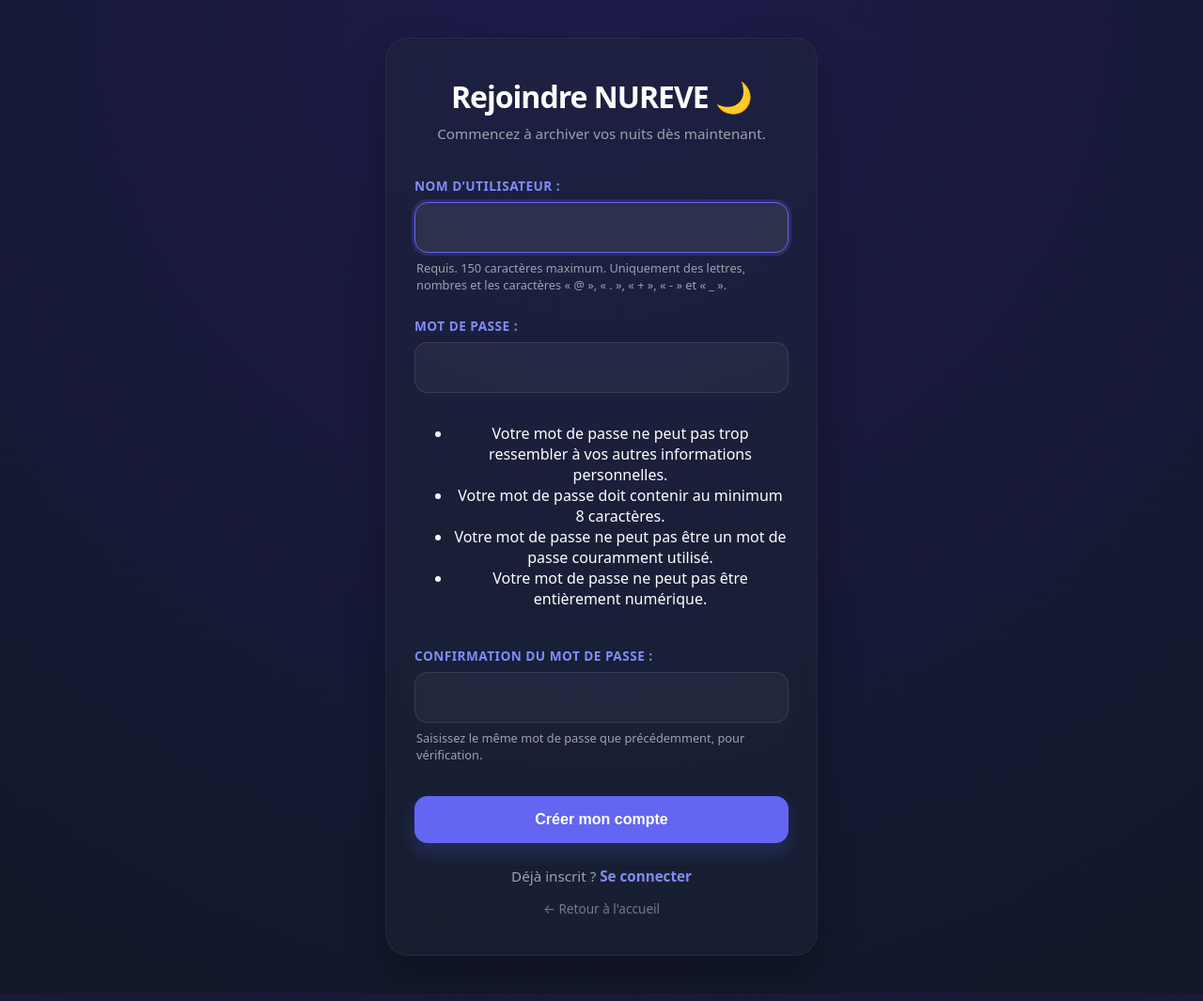
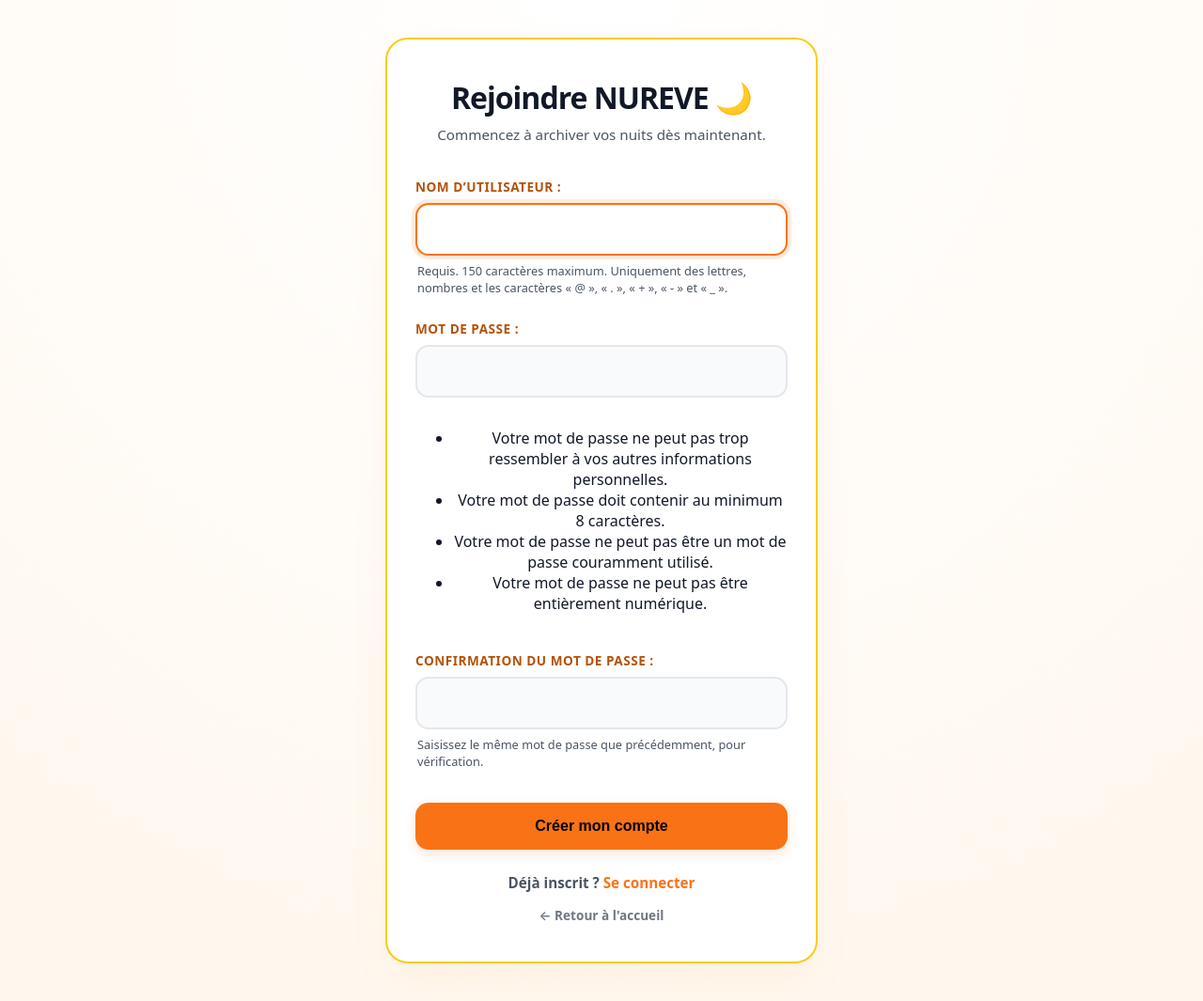
Before and after one commit to narkakaba-lgtm/nureve, a Django app: page /inscription/ in a window 1280 px wide. Shown: the whole page at 94% size. Run offline with Django 5.2, Linux system fonts and the light colour scheme.

Commit message:
Update signup.html

```diff
--- a/reves/templates/reves/signup.html
+++ b/reves/templates/reves/signup.html
@@ -5,44 +5,42 @@
     <meta name="viewport" content="width=device-width, initial-scale=1.0">
     <title>Inscription - NUREVE</title>
     <style>
-        /* Base fluida e unificada com o ecra inicial */
+        /* Base fluide et fond clair premium */
         html, body {
             margin: 0;
             padding: 0;
-            background: #111827;
+            background: #f9fafb;
             font-family: system-ui, -apple-system, sans-serif;
-            color: white;
+            color: #111827; /* Écriture en noir */
         }
 
         body {
             display: flex;
             align-items: center;
             justify-content: center;
-            background: radial-gradient(circle at top, #1e1b4b 0%, #111827 100%);
+            background: radial-gradient(circle at top, #ffffff 0%, #fff7ed 100%);
             min-height: 100vh;
             padding: 40px 20px;
             box-sizing: border-box;
         }
 
-        /* Contentor adaptável com efeito Glassmorphism */
+        /* Conteneur style "Carte de Luxe" */
         .signup-container {
             width: 100%;
             max-width: 460px;
             padding: 40px 30px;
             text-align: center;
-            background: rgba(31, 41, 55, 0.4);
-            backdrop-filter: blur(12px);
-            -webkit-backdrop-filter: blur(12px);
+            background: #ffffff; /* Fond blanc pur */
             border-radius: 24px;
-            border: 1px solid rgba(255, 255, 255, 0.05);
-            box-shadow: 0 20px 40px rgba(0, 0, 0, 0.3);
+            border: 2px solid #facc15; /* Bordure Dorée */
+            box-shadow: 0 20px 40px rgba(249, 115, 22, 0.06);
             box-sizing: border-box;
         }
 
-        h1 { font-weight: 800; font-size: 2rem; margin: 0 0 8px 0; letter-spacing: -1px; }
-        .subtitle { color: #9ca3af; font-size: 0.95rem; margin: 0 0 35px 0; line-height: 1.4; }
+        h1 { font-weight: 800; font-size: 2rem; margin: 0 0 8px 0; letter-spacing: -1px; color: #111827; }
+        .subtitle { color: #4b5563; font-size: 0.95rem; margin: 0 0 35px 0; line-height: 1.4; }
 
-        /* Estilização dos blocos de formulário gerados pelo Django */
+        /* Alignement des éléments du formulaire Django */
         form p {
             text-align: left;
             margin: 0 0 24px 0;
@@ -50,52 +48,52 @@
             flex-direction: column;
         }
 
-        label {
+        form label {
             display: block;
             font-size: 0.85rem;
-            color: #818cf8;
+            color: #b45309; /* Doré foncé haut de gamme et lisible */
             margin-bottom: 8px;
             font-weight: 600;
             text-transform: uppercase;
             letter-spacing: 0.5px;
         }
 
-        /* Inputs 100% responsivos */
-        input {
+        /* Champs de saisie 100% fluides */
+        form input {
             width: 100%;
             padding: 15px;
             border-radius: 14px;
-            border: 1px solid rgba(255, 255, 255, 0.1);
-            background: rgba(255, 255, 255, 0.04);
-            color: white;
+            border: 2px solid #e5e7eb;
+            background: #f9fafb;
+            color: #000000; /* Texte tapé par l'utilisateur en noir */
             font-size: 1rem;
             font-family: inherit;
-            box-sizing: border-box; /* IMPORTANTE: Impede o campo de quebrar o ecra */
+            box-sizing: border-box;
             transition: all 0.2s ease;
         }
-        input:focus {
+        form input:focus {
             outline: none;
-            border-color: #6366f1;
-            background: rgba(255, 255, 255, 0.08);
-            box-shadow: 0 0 0 3px rgba(99, 102, 241, 0.2);
+            border-color: #f97316; /* Lueur orange vif */
+            background: #ffffff;
+            box-shadow: 0 0 0 4px rgba(249, 115, 22, 0.15);
         }
 
-        /* Textos de ajuda do Django (Regras de palavra-passe) */
+        /* Consignes de sécurité de mot de passe générées par Django */
         .helptext {
             display: block;
             font-size: 0.8rem;
-            color: #9ca3af; /* Cor mais clara para melhor leitura */
+            color: #4b5563; /* Gris foncé pour une excellente lecture sur fond blanc */
             margin-top: 8px;
             line-height: 1.4;
             padding-left: 2px;
         }
 
-        /* Lista de Erros de Validação Estilizada */
+        /* Liste des erreurs de validation (ex: mots de passe différents) */
         .errorlist {
             padding: 12px 16px;
-            background: rgba(239, 68, 68, 0.1);
-            border: 1px solid rgba(239, 68, 68, 0.2);
-            color: #f87171;
+            background: #fef2f2;
+            border: 1px solid #fee2e2;
+            color: #dc2626;
             border-radius: 12px;
             list-style: none;
             text-align: left;
@@ -104,38 +102,39 @@
         }
         .errorlist li { margin: 0; }
 
-        /* Botão largo e tátil */
+        /* Bouton de validation : Orange avec texte noir */
         .btn-submit {
-            background: #6366f1;
-            color: white;
+            background: #f97316;
+            color: #000000;
             padding: 16px;
             border-radius: 14px;
-            font-weight: 600;
+            font-weight: 700;
             font-size: 1rem;
             border: none;
             width: 100%;
             margin-top: 10px;
             cursor: pointer;
-            box-shadow: 0 10px 20px rgba(99, 102, 241, 0.2);
-            transition: transform 0.1s ease, background 0.2s;
+            box-shadow: 0 4px 12px rgba(249, 115, 22, 0.2);
+            transition: transform 0.1s ease, background-color 0.2s;
             box-sizing: border-box;
         }
-        .btn-submit:hover { background: #4f46e5; }
+        .btn-submit:hover { background: #ea580c; }
         .btn-submit:active { transform: scale(0.97); }
 
-        /* Links de navegação inferiores */
+        /* Liens de bas de page */
         .footer-link {
             margin-top: 25px;
             display: block;
-            color: #9ca3af;
+            color: #4b5563;
             text-decoration: none;
             font-size: 0.95rem;
+            font-weight: 600;
             transition: color 0.2s;
         }
-        .footer-link strong { color: #818cf8; }
-        .footer-link:hover { color: white; }
+        .footer-link strong { color: #f97316; } /* Lien de connexion en orange */
+        .footer-link:hover { color: #000000; }
 
-        /* Media Query para ecrãs pequenos */
+        /* Optimisations pour petits écrans */
         @media (max-width: 480px) {
             body { padding: 20px 10px; }
             .signup-container { padding: 30px 20px; border-radius: 20px; }
@@ -152,7 +151,6 @@
         <form method="post">
             {% csrf_token %}
 
-            {# O Django desenha os campos, ajudas e erros aqui de forma limpa #}
             {{ form.as_p }}
 
             <button type="submit" class="btn-submit">Créer mon compte</button>
@@ -162,7 +160,7 @@
             Déjà inscrit ? <strong>Se connecter</strong>
         </a>
 
-        <a href="{% url 'accueil' %}" class="footer-link" style="margin-top: 15px; font-size: 0.85rem; opacity: 0.7;">
+        <a href="{% url 'accueil' %}" class="footer-link" style="margin-top: 15px; font-size: 0.85rem; opacity: 0.8;">
             ← Retour à l'accueil
         </a>
     </div>
```
